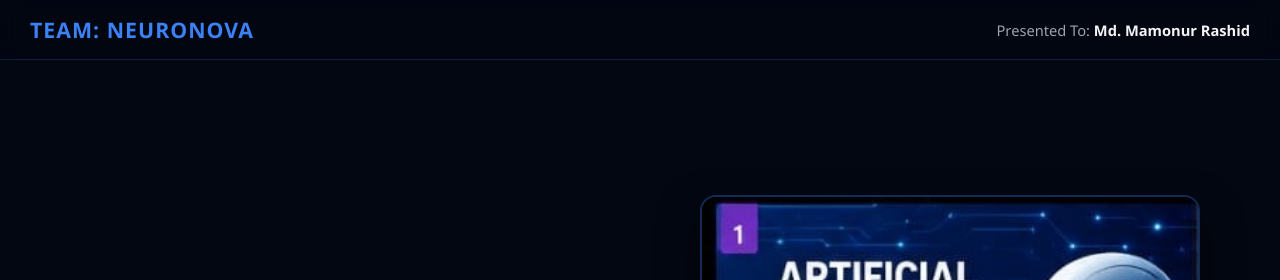
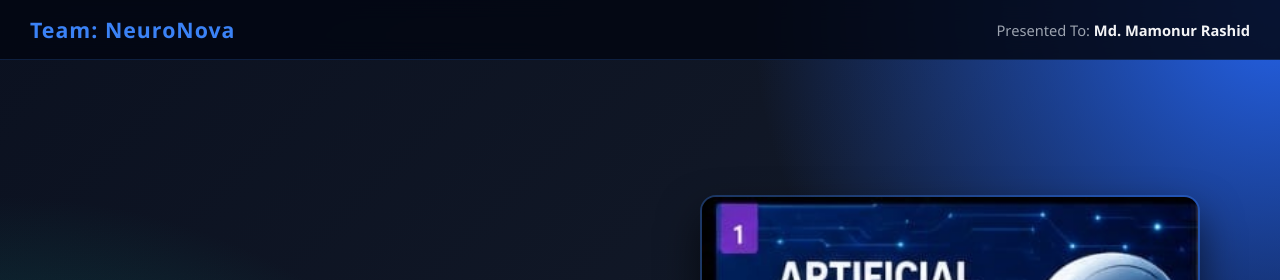
Before and after one commit to jsjedny/ai-presentation, a website: page index.html in a window 1280 px wide. Shown: the top 280 px of the page. Drawn offline with Linux system fonts and the light colour scheme.

Commit message:
issue solved

```diff
--- a/index.html
+++ b/index.html
@@ -6,8 +6,14 @@
     <title>Artificial Intelligence Presentation - NeuroNova</title>
     <style>
         * { box-sizing: border-box; margin: 0; padding: 0; font-family: 'Segoe UI', Tahoma, sans-serif; }
-        body { background-color: #030712; color: #f3f4f6; overflow: hidden; height: 100vh; }
+       body{
+    background:
+    radial-gradient(circle at top right,#2563eb 0%,transparent 35%),
+    radial-gradient(circle at bottom left,#0f766e 0%,transparent 40%),
+    linear-gradient(135deg,#0b1120,#111827,#020617);
 
+    color:#f8fafc;
+}
         /* Top Header Fixed */
         .fixed-header {
             position: fixed; top: 0; left: 0; width: 100%; padding: 15px 30px;
@@ -15,7 +21,7 @@
             border-bottom: 1px solid rgba(59, 130, 246, 0.2); z-index: 1000;
             display: flex; justify-content: space-between; align-items: center;
         }
-        .team-name { font-size: 16pt; font-weight: 800; color: #3b82f6; letter-spacing: 1px; text-transform: uppercase; }
+        .team-name { font-size: 16pt; font-weight: 800; color: #3b82f6; letter-spacing: 1px; text-transform: none; }
         .sir-name { font-size: 11pt; color: #9ca3af; }
         .sir-name span { color: #f3f4f6; font-weight: 600; }
 
```
Also changed, not shown: server.js (+4 -3 lines), 1 other file.
